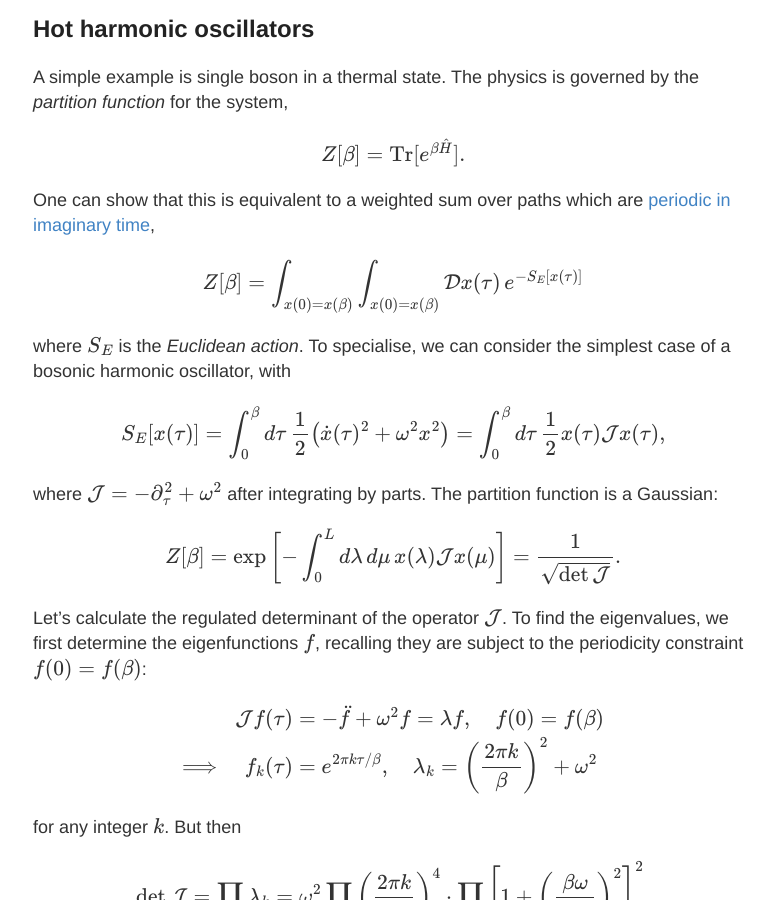
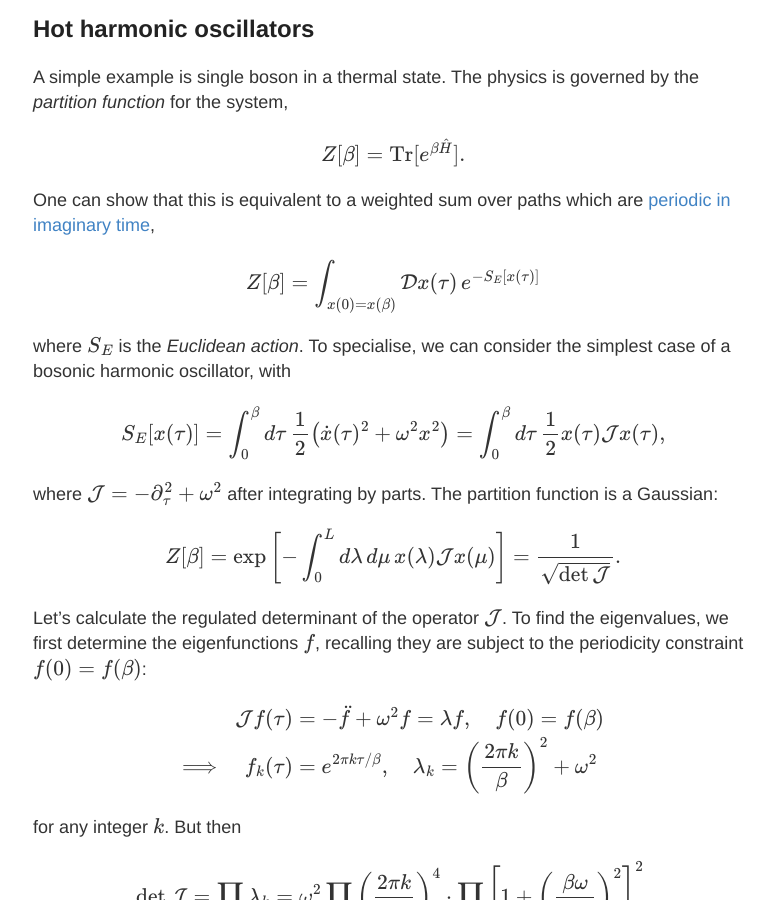
Before and after one commit to hapax/hapax.github.io, a Jekyll site: the page built from _posts/2019-08-13-zeta-regularisation.md, in a window 1280 px wide and 900 px high, scrolled down 2790 px. Shown: the whole window, without its empty margins (247-1022 px from the left). Built offline with Jekyll 4.4.1, drawn with Linux system fonts in a browser that asks for light colours; our own code applies the rules of GitHub Pages for plain Markdown files; formulas are drawn with MathJax 3; a script that is not in the unit is left out.

Commit message:
Update 2019-08-13-zeta-regularisation.md

```diff
--- a/_posts/2019-08-13-zeta-regularisation.md
+++ b/_posts/2019-08-13-zeta-regularisation.md
@@ -173,7 +173,7 @@ which are [periodic in imaginary time]({{
 hapax.github.io }}/physics/imaginary-time/),
 
 $$
-Z[\beta] = \int_{x(0)=x(\beta)} \int_{x(0)=x(\beta)}
+Z[\beta] = \int_{x(0)=x(\beta)}
 \mathcal{D}x(\tau) \, e^{-S_E[x(\tau)]}
 $$
 
```
